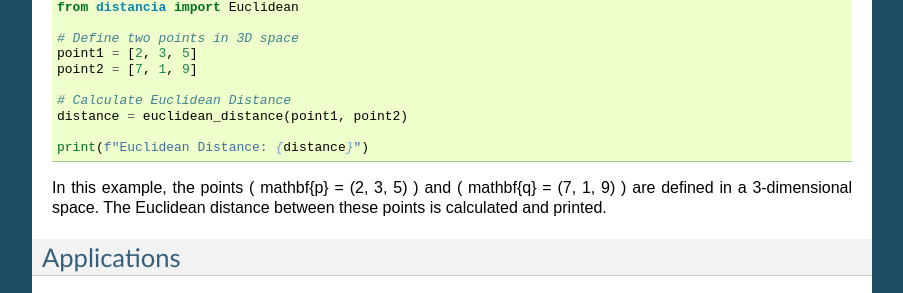
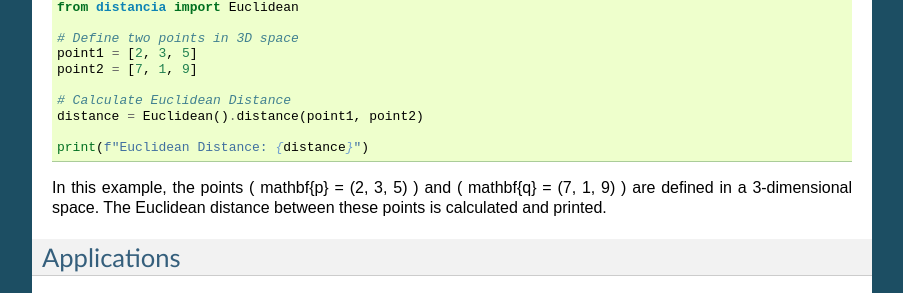
Before and after one commit to ym001/distancia, a Sphinx documentation site: the page built from docs/Euclidean.rst, in a window 1280 px wide. Shown: the part 980-1273 px from the top of the page, without its empty margins (198-1101 px from the left). Built offline with Sphinx 7.4.7, drawn with Linux system fonts in a browser that asks for light colours; pages that are not in the unit, such as notebooks, are missing from menus.

```diff
--- a/docs/Euclidean.rst
+++ b/docs/Euclidean.rst
@@ -45,7 +45,7 @@ Here's a simple Python example demonstrating how to calculate the Euclidean dist
     point2 = [7, 1, 9]
 
     # Calculate Euclidean Distance
-    distance = euclidean_distance(point1, point2)
+    distance = Euclidean().distance(point1, point2)
 
     print(f"Euclidean Distance: {distance}")
 
```
